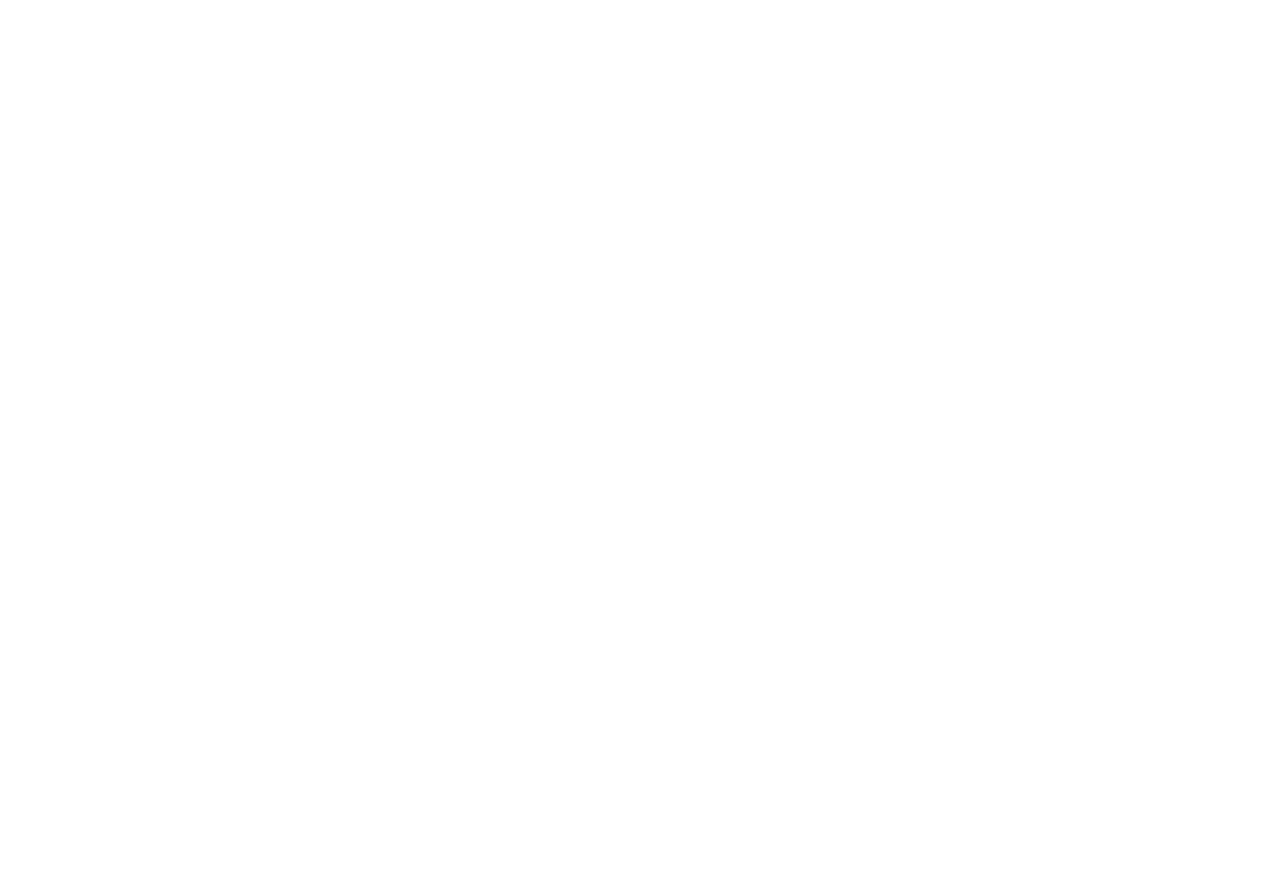
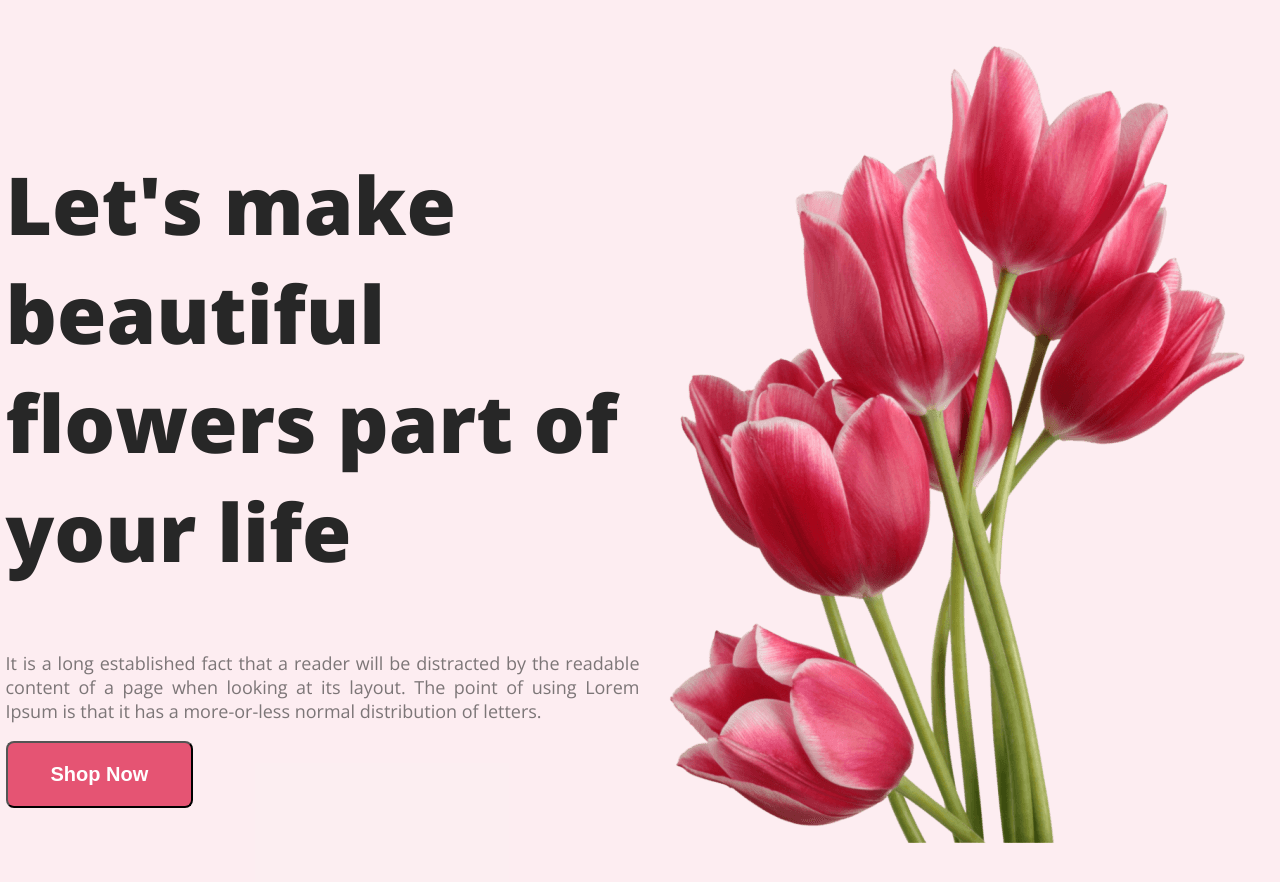
Before and after one commit to shobind/online-flower-shop, a plain HTML site: page index.html in a window 1280 px wide. Before the commit the page ends 800 px from the top, so only its background shows below. Drawn offline with nearby package versions, Linux system fonts and the light colour scheme.

Commit message:
banner part completed

```diff
--- a/index.html
+++ b/index.html
@@ -4,9 +4,27 @@
     <meta charset="UTF-8">
     <meta name="viewport" content="width=device-width, initial-scale=1.0">
     <title>Online Flower Shop</title>
+    <link rel="preconnect" href="https://fonts.googleapis.com">
+<link rel="preconnect" href="https://fonts.gstatic.com" crossorigin>
+<link href="https://fonts.googleapis.com/css2?family=Lato:wght@400;700;900&family=Open+Sans:wght@400;700;800&display=swap" rel="stylesheet">
+    <link rel="stylesheet" href="styles/flower.css">
 </head>
 <body>
-    <header></header>
+
+
+    <header class="banner-content">
+        <div>
+            <h2 class="website-title">Let's make beautiful flowers part of your life</h2>
+
+             <p class="title-description">It is a long established fact that a reader will be distracted by the readable content of a page when looking at its layout. The point of using Lorem Ipsum is that it has a more-or-less normal distribution of letters.</p>
+            <button class="btn-primary">Shop Now</button>
+        </div>
+        <div>
+            <img class="banner-image" src="Flower Asset/pngwing 10.png" alt="">
+        </div>
+
+    </header>
+
     <main></main>
     <footer></footer>
 </body>
--- /dev/null
+++ b/styles/flower.css
@@ -0,0 +1,63 @@
+body {
+    font-family: 'Lato', sans-serif;
+    font-family: 'Open Sans', sans-serif;
+    margin: 0;
+}
+
+
+.btn-primary {
+    color: #FFF;
+    padding: 20px 43px;
+
+    font-size: 20px;
+
+    font-weight: 700;
+    border-radius: 8px;
+background: #E55473;
+
+}
+
+
+header {
+    /* width: 1920px; */
+    margin: 0;
+    padding: 20px;
+    height: 850px;
+    background: rgba(229, 84, 115, 0.10);
+    align-items: center;
+    justify-content: center;
+    display: flex;
+
+}
+
+
+
+
+.website-title {
+    color: #272727;
+
+    font-size: 80px;
+
+    font-weight: 800;
+
+
+
+}
+
+.title-description {
+    gap: 10px;
+    width: 634px;
+    color: rgba(39, 39, 39, 0.60);
+
+    font-size: 18px;
+
+    font-weight: 400;
+
+    text-align: justify;
+    justify-content: space-between;
+
+}
+
+.banner-image {
+    margin-bottom: 0;
+}
```
Also changed, not shown: Flower Asset/Flower 01.png (added), Flower Asset/Group 57.png (added), Flower Asset/Group 58.png (added), Flower Asset/Group 59.png (added), Flower Asset/Rectangle 4.png (added), Flower Asset/Rectangle 5.png (added), Flower Asset/Rectangle 6.png (added), Flower Asset/Rectangle 9.png (added), Flower Asset/pngwing 10.png (added), Flower Asset/pngwing 5.png (added), Flower Asset/pngwing 6.png (added), Flower Asset/pngwing 7.png (added), Flower Asset/pngwing 8.png (added).
